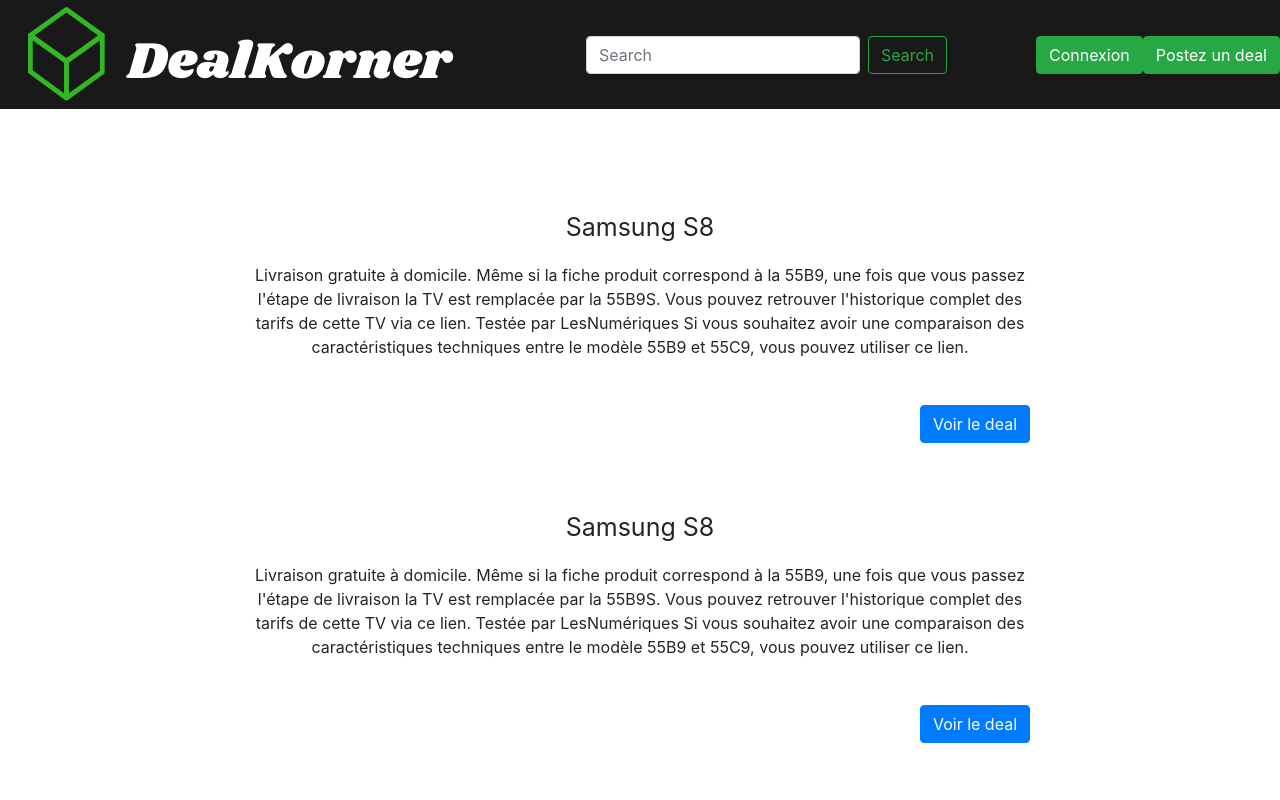
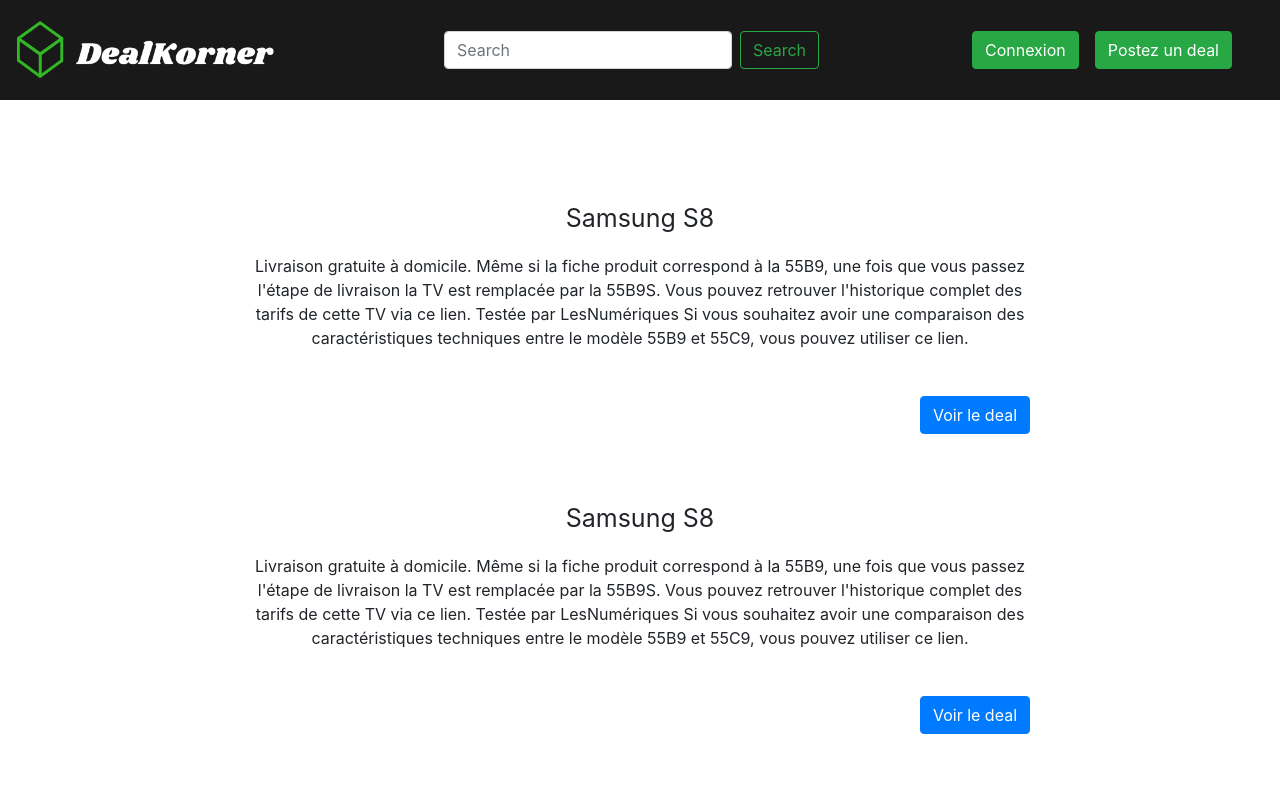
Before and after one commit to Pandanaax/DealkornerAngular, an Angular app in the folder dealkorner/: page / in a window 1280 px wide. Shown: the top 800 px of the page. Built offline with nearby package versions, Linux system fonts and the light colour scheme.

Commit message:
ajouts d'éléments dans le header

```diff
--- a/dealkorner/src/app/components/header/header.component.css
+++ b/dealkorner/src/app/components/header/header.component.css
@@ -1,3 +1,13 @@
 header {
     background-color: #191919;
+    height: 100px;
 }
+.searchBar{
+    width: 30%;
+}
+.logo img{
+    max-width: 300px;
+}
+.header{
+    height: 100px;
+}
--- a/dealkorner/src/app/components/header/header.component.html
+++ b/dealkorner/src/app/components/header/header.component.html
@@ -1,16 +1,16 @@
 <header>
-    <div class="d-flex justify-content-between align-items-center">
+    <div class="header d-flex justify-content-between align-items-center">
         <div class="logo">
             <img src="../../../assets/img/logo.png" alt="logo_dealkorner">
         </div>
         <div class="searchBar">
             <form class="form-inline">
-                <input class="form-control mr-sm-2" type="search" placeholder="Search" aria-label="Search">
+                <input class="form-control mr-sm-2 col-9" type="search" placeholder="Search" aria-label="Search">
                 <button class="btn btn-outline-success my-2 my-sm-0" type="submit">Search</button>
               </form>
         </div>
-        <div class="buttons d-flex justify-content-around">
-            <button class="btn btn-success">Connexion</button>
+        <div class="buttons mr-5">
+            <button class="btn btn-success mr-3">Connexion</button>
             <button class="btn btn-success">Postez un deal</button>
         </div>
     </div>
```
